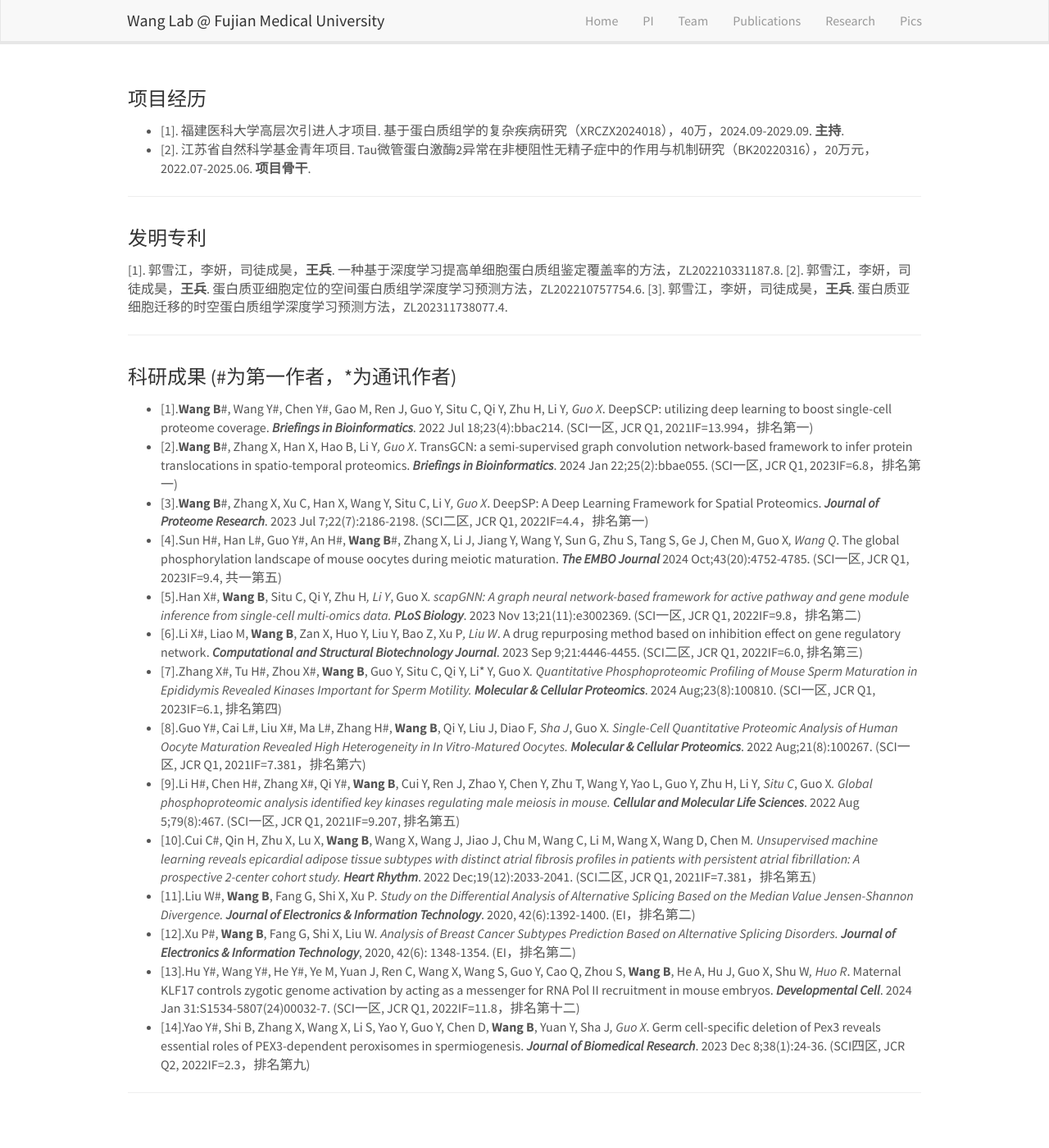
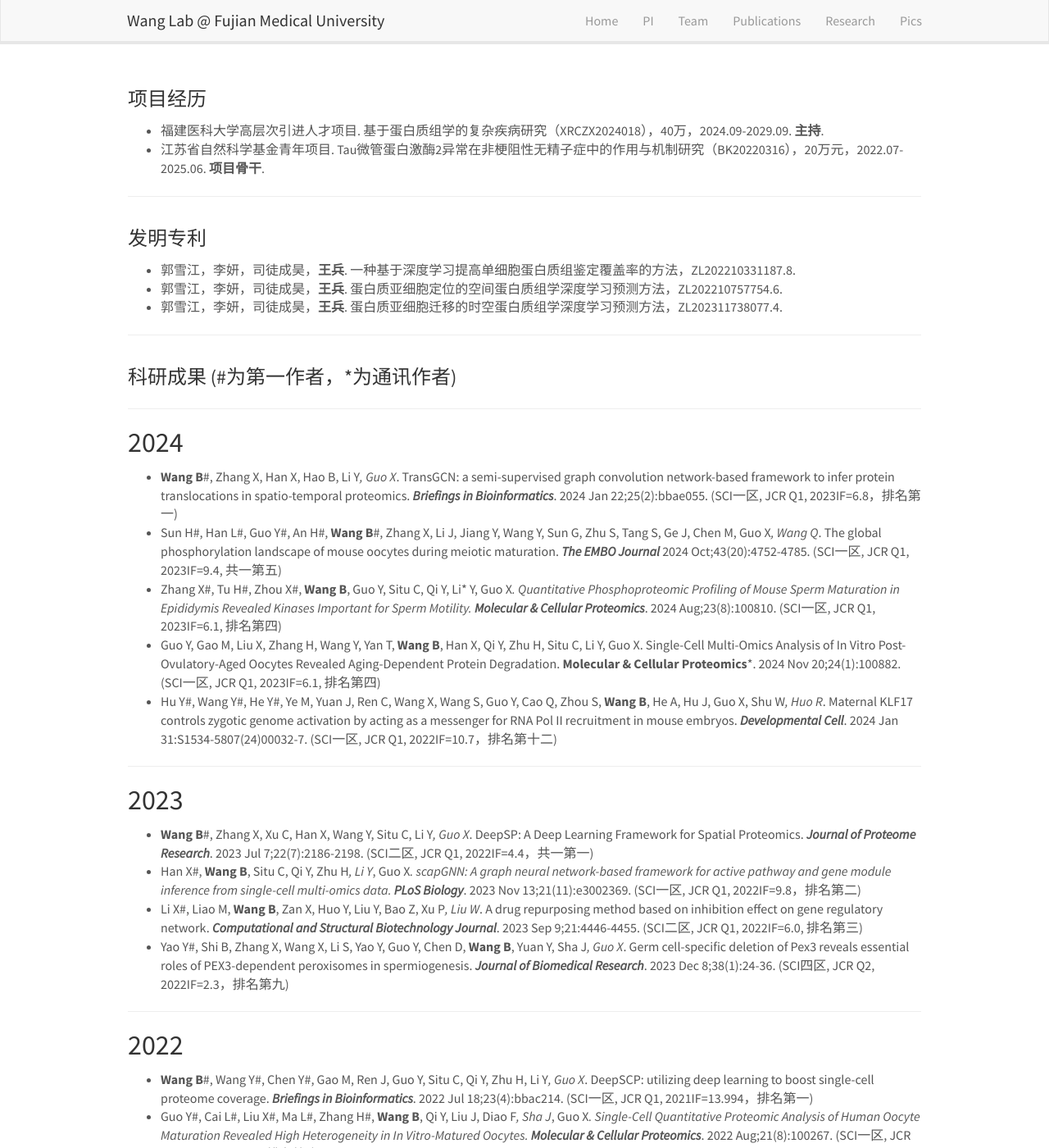
Before and after one commit to wangbing587/wangbing587.github.io, a Jekyll site: the page built from _pages/publications.md, in a window 1280 px wide and 1400 px high. Shown: the whole window at 82% size. Built offline with Jekyll 4.4.1, drawn with Linux system fonts in a browser that asks for light colours; some of the changed text lies outside the part shown.

Commit message:
Update publications.md

```diff
--- a/_pages/publications.md
+++ b/_pages/publications.md
@@ -7,29 +7,41 @@ permalink: /publications/
 ---
 
 # <font size="5">项目经历</font>
-- [1].	福建医科大学高层次引进人才项目. 基于蛋白质组学的复杂疾病研究（XRCZX2024018），40万，2024.09-2029.09. **主持**.
-- [2].	江苏省自然科学基金青年项目. Tau微管蛋白激酶2异常在非梗阻性无精子症中的作用与机制研究（BK20220316），20万元，2022.07-2025.06. **项目骨干**.
+- 福建医科大学高层次引进人才项目. 基于蛋白质组学的复杂疾病研究（XRCZX2024018），40万，2024.09-2029.09. **主持**.
+- 江苏省自然科学基金青年项目. Tau微管蛋白激酶2异常在非梗阻性无精子症中的作用与机制研究（BK20220316），20万元，2022.07-2025.06. **项目骨干**.
 <hr />
 
 # <font size="5">发明专利</font>
-[1].	郭雪江，李妍，司徒成昊，**王兵**. 一种基于深度学习提高单细胞蛋白质组鉴定覆盖率的方法，ZL202210331187.8.
-[2].	郭雪江，李妍，司徒成昊，**王兵**. 蛋白质亚细胞定位的空间蛋白质组学深度学习预测方法，ZL202210757754.6.
-[3].	郭雪江，李妍，司徒成昊，**王兵**. 蛋白质亚细胞迁移的时空蛋白质组学深度学习预测方法，ZL202311738077.4.
+- 郭雪江，李妍，司徒成昊，**王兵**. 一种基于深度学习提高单细胞蛋白质组鉴定覆盖率的方法，ZL202210331187.8.
+- 郭雪江，李妍，司徒成昊，**王兵**. 蛋白质亚细胞定位的空间蛋白质组学深度学习预测方法，ZL202210757754.6.
+- 郭雪江，李妍，司徒成昊，**王兵**. 蛋白质亚细胞迁移的时空蛋白质组学深度学习预测方法，ZL202311738077.4.
 <hr />
 
 # <font size="5">科研成果 (#为第一作者，*为通讯作者)</font>
-- [1].**Wang B**#, Wang Y#, Chen Y#, Gao M, Ren J, Guo Y, Situ C, Qi Y, Zhu H, Li Y*, Guo X*. DeepSCP: utilizing deep learning to boost single-cell proteome coverage. ***Briefings in Bioinformatics***. 2022 Jul 18;23(4):bbac214. (SCI一区, JCR Q1, 2021IF=13.994，排名第一)
-- [2].**Wang B**#, Zhang X, Han X, Hao B, Li Y*, Guo X*. TransGCN: a semi-supervised graph convolution network-based framework to infer protein translocations in spatio-temporal proteomics. ***Briefings in Bioinformatics***. 2024 Jan 22;25(2):bbae055. (SCI一区, JCR Q1, 2023IF=6.8，排名第一)
-- [3].**Wang B**#, Zhang X, Xu C, Han X, Wang Y, Situ C, Li Y*, Guo X*. DeepSP: A Deep Learning Framework for Spatial Proteomics. ***Journal of Proteome Research***. 2023 Jul 7;22(7):2186-2198. (SCI二区, JCR Q1, 2022IF=4.4，排名第一)
-- [4].Sun H#, Han L#, Guo Y#, An H#, **Wang B**#, Zhang X, Li J, Jiang Y, Wang Y, Sun G, Zhu S, Tang S, Ge J, Chen M, Guo X*, Wang Q*. The global phosphorylation landscape of mouse oocytes during meiotic maturation. ***The EMBO Journal*** 2024 Oct;43(20):4752-4785. (SCI一区, JCR Q1, 2023IF=9.4, 共一第五)
-- [5].Han X#, **Wang B**, Situ C, Qi Y, Zhu H*, Li Y*, Guo X*. scapGNN: A graph neural network-based framework for active pathway and gene module inference from single-cell multi-omics data. **PLoS Biology***. 2023 Nov 13;21(11):e3002369. (SCI一区, JCR Q1, 2022IF=9.8，排名第二)
-- [6].Li X#, Liao M, **Wang B**, Zan X, Huo Y, Liu Y, Bao Z, Xu P*, Liu W*. A drug repurposing method based on inhibition effect on gene regulatory network. ***Computational and Structural Biotechnology Journal***. 2023 Sep 9;21:4446-4455. (SCI二区, JCR Q1, 2022IF=6.0, 排名第三)
-- [7].Zhang X#, Tu H#, Zhou X#, **Wang B**, Guo Y, Situ C, Qi Y, Li* Y, Guo X*. Quantitative Phosphoproteomic Profiling of Mouse Sperm Maturation in Epididymis Revealed Kinases Important for Sperm Motility. **Molecular & Cellular Proteomics***. 2024 Aug;23(8):100810. (SCI一区, JCR Q1, 2023IF=6.1, 排名第四)
-- [8].Guo Y#, Cai L#, Liu X#, Ma L#, Zhang H#, **Wang B**, Qi Y, Liu J, Diao F*, Sha J*, Guo X*. Single-Cell Quantitative Proteomic Analysis of Human Oocyte Maturation Revealed High Heterogeneity in In Vitro-Matured Oocytes. **Molecular & Cellular Proteomics***. 2022 Aug;21(8):100267. (SCI一区, JCR Q1, 2021IF=7.381，排名第六)
-- [9].Li H#, Chen H#, Zhang X#, Qi Y#, **Wang B**, Cui Y, Ren J, Zhao Y, Chen Y, Zhu T, Wang Y, Yao L, Guo Y, Zhu H, Li Y*, Situ C*, Guo X*. Global phosphoproteomic analysis identified key kinases regulating male meiosis in mouse. **Cellular and Molecular Life Sciences***. 2022 Aug 5;79(8):467. (SCI一区, JCR Q1, 2021IF=9.207, 排名第五)
-- [10].Cui C#, Qin H, Zhu X, Lu X, **Wang B**, Wang X, Wang J, Jiao J, Chu M, Wang C, Li M, Wang X, Wang D, Chen M*. Unsupervised machine learning reveals epicardial adipose tissue subtypes with distinct atrial fibrosis profiles in patients with persistent atrial fibrillation: A prospective 2-center cohort study. **Heart Rhythm***. 2022 Dec;19(12):2033-2041. (SCI二区, JCR Q1, 2021IF=7.381，排名第五)
-- [11].Liu W#, **Wang B**, Fang G, Shi X, Xu P*. Study on the Differential Analysis of Alternative Splicing Based on the Median Value Jensen-Shannon Divergence. **Journal of Electronics & Information Technology***. 2020, 42(6):1392-1400. (EI，排名第二)
-- [12].Xu P#, **Wang B**, Fang G, Shi X, Liu W*. Analysis of Breast Cancer Subtypes Prediction Based on Alternative Splicing Disorders. **Journal of Electronics & Information Technology***, 2020, 42(6): 1348-1354. (EI，排名第二)
-- [13].Hu Y#, Wang Y#, He Y#, Ye M, Yuan J, Ren C, Wang X, Wang S, Guo Y, Cao Q, Zhou S, **Wang B**, He A, Hu J, Guo X, Shu W*, Huo R*. Maternal KLF17 controls zygotic genome activation by acting as a messenger for RNA Pol II recruitment in mouse embryos. ***Developmental Cell***. 2024 Jan 31:S1534-5807(24)00032-7. (SCI一区, JCR Q1, 2022IF=11.8，排名第十二)
-- [14].Yao Y#, Shi B, Zhang X, Wang X, Li S, Yao Y, Guo Y, Chen D, **Wang B**, Yuan Y, Sha J*, Guo X*. Germ cell-specific deletion of Pex3 reveals essential roles of PEX3-dependent peroxisomes in spermiogenesis. ***Journal of Biomedical Research***. 2023 Dec 8;38(1):24-36. (SCI四区, JCR Q2, 2022IF=2.3，排名第九)
 <hr />
+## 2024
+- **Wang B**#, Zhang X, Han X, Hao B, Li Y*, Guo X*. TransGCN: a semi-supervised graph convolution network-based framework to infer protein translocations in spatio-temporal proteomics. ***Briefings in Bioinformatics***. 2024 Jan 22;25(2):bbae055. (SCI一区, JCR Q1, 2023IF=6.8，排名第一)
+- Sun H#, Han L#, Guo Y#, An H#, **Wang B**#, Zhang X, Li J, Jiang Y, Wang Y, Sun G, Zhu S, Tang S, Ge J, Chen M, Guo X*, Wang Q*. The global phosphorylation landscape of mouse oocytes during meiotic maturation. ***The EMBO Journal*** 2024 Oct;43(20):4752-4785. (SCI一区, JCR Q1, 2023IF=9.4, 共一第五)
+- Zhang X#, Tu H#, Zhou X#, **Wang B**, Guo Y, Situ C, Qi Y, Li* Y, Guo X*. Quantitative Phosphoproteomic Profiling of Mouse Sperm Maturation in Epididymis Revealed Kinases Important for Sperm Motility. **Molecular & Cellular Proteomics***. 2024 Aug;23(8):100810. (SCI一区, JCR Q1, 2023IF=6.1, 排名第四)
+- Guo Y, Gao M, Liu X, Zhang H, Wang Y, Yan T, **Wang B**, Han X, Qi Y, Zhu H, Situ C, Li Y, Guo X. Single-Cell Multi-Omics Analysis of In Vitro Post-Ovulatory-Aged Oocytes Revealed Aging-Dependent Protein Degradation. **Molecular & Cellular Proteomics***. 2024 Nov 20;24(1):100882. (SCI一区, JCR Q1, 2023IF=6.1, 排名第四)
+- Hu Y#, Wang Y#, He Y#, Ye M, Yuan J, Ren C, Wang X, Wang S, Guo Y, Cao Q, Zhou S, **Wang B**, He A, Hu J, Guo X, Shu W*, Huo R*. Maternal KLF17 controls zygotic genome activation by acting as a messenger for RNA Pol II recruitment in mouse embryos. ***Developmental Cell***. 2024 Jan 31:S1534-5807(24)00032-7. (SCI一区, JCR Q1, 2022IF=10.7，排名第十二)
+<hr />
+
+## 2023
+- **Wang B**#, Zhang X, Xu C, Han X, Wang Y, Situ C, Li Y*, Guo X*. DeepSP: A Deep Learning Framework for Spatial Proteomics. ***Journal of Proteome Research***. 2023 Jul 7;22(7):2186-2198. (SCI二区, JCR Q1, 2022IF=4.4，共一第一)
+- Han X#, **Wang B**, Situ C, Qi Y, Zhu H*, Li Y*, Guo X*. scapGNN: A graph neural network-based framework for active pathway and gene module inference from single-cell multi-omics data. **PLoS Biology***. 2023 Nov 13;21(11):e3002369. (SCI一区, JCR Q1, 2022IF=9.8，排名第二)
+- Li X#, Liao M, **Wang B**, Zan X, Huo Y, Liu Y, Bao Z, Xu P*, Liu W*. A drug repurposing method based on inhibition effect on gene regulatory network. ***Computational and Structural Biotechnology Journal***. 2023 Sep 9;21:4446-4455. (SCI二区, JCR Q1, 2022IF=6.0, 排名第三)
+- Yao Y#, Shi B, Zhang X, Wang X, Li S, Yao Y, Guo Y, Chen D, **Wang B**, Yuan Y, Sha J*, Guo X*. Germ cell-specific deletion of Pex3 reveals essential roles of PEX3-dependent peroxisomes in spermiogenesis. ***Journal of Biomedical Research***. 2023 Dec 8;38(1):24-36. (SCI四区, JCR Q2, 2022IF=2.3，排名第九)
+<hr />
+
+## 2022
+- **Wang B**#, Wang Y#, Chen Y#, Gao M, Ren J, Guo Y, Situ C, Qi Y, Zhu H, Li Y*, Guo X*. DeepSCP: utilizing deep learning to boost single-cell proteome coverage. ***Briefings in Bioinformatics***. 2022 Jul 18;23(4):bbac214. (SCI一区, JCR Q1, 2021IF=13.994，排名第一)
+- Guo Y#, Cai L#, Liu X#, Ma L#, Zhang H#, **Wang B**, Qi Y, Liu J, Diao F*, Sha J*, Guo X*. Single-Cell Quantitative Proteomic Analysis of Human Oocyte Maturation Revealed High Heterogeneity in In Vitro-Matured Oocytes. **Molecular & Cellular Proteomics***. 2022 Aug;21(8):100267. (SCI一区, JCR Q1, 2021IF=7.381，排名第六)
+- Li H#, Chen H#, Zhang X#, Qi Y#, **Wang B**, Cui Y, Ren J, Zhao Y, Chen Y, Zhu T, Wang Y, Yao L, Guo Y, Zhu H, Li Y*, Situ C*, Guo X*. Global phosphoproteomic analysis identified key kinases regulating male meiosis in mouse. **Cellular and Molecular Life Sciences***. 2022 Aug 5;79(8):467. (SCI一区, JCR Q1, 2021IF=9.207, 排名第五)
+- Cui C#, Qin H, Zhu X, Lu X, **Wang B**, Wang X, Wang J, Jiao J, Chu M, Wang C, Li M, Wang X, Wang D, Chen M*. Unsupervised machine learning reveals epicardial adipose tissue subtypes with distinct atrial fibrosis profiles in patients with persistent atrial fibrillation: A prospective 2-center cohort study. **Heart Rhythm***. 2022 Dec;19(12):2033-2041. (SCI二区, JCR Q1, 2021IF=7.381，排名第五)
+<hr />
+
+## 2021之前
+- Liu W#, **Wang B**, Fang G, Shi X, Xu P*. Study on the Differential Analysis of Alternative Splicing Based on the Median Value Jensen-Shannon Divergence. **Journal of Electronics & Information Technology***. 2020, 42(6):1392-1400. (EI，排名第二)
+- Xu P#, **Wang B**, Fang G, Shi X, Liu W*. Analysis of Breast Cancer Subtypes Prediction Based on Alternative Splicing Disorders. **Journal of Electronics & Information Technology***, 2020, 42(6): 1348-1354. (EI，排名第二)
+<hr />
```
